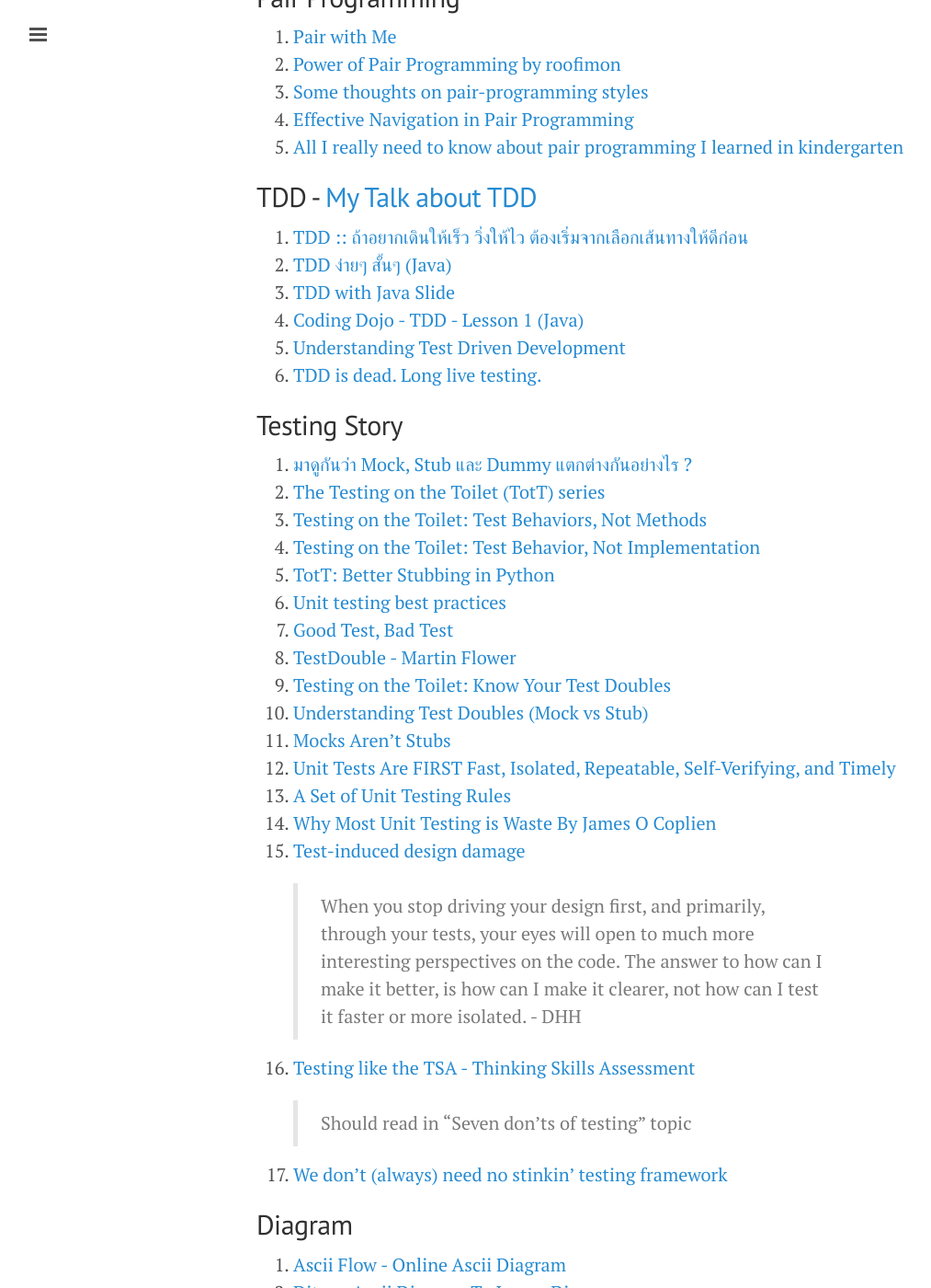
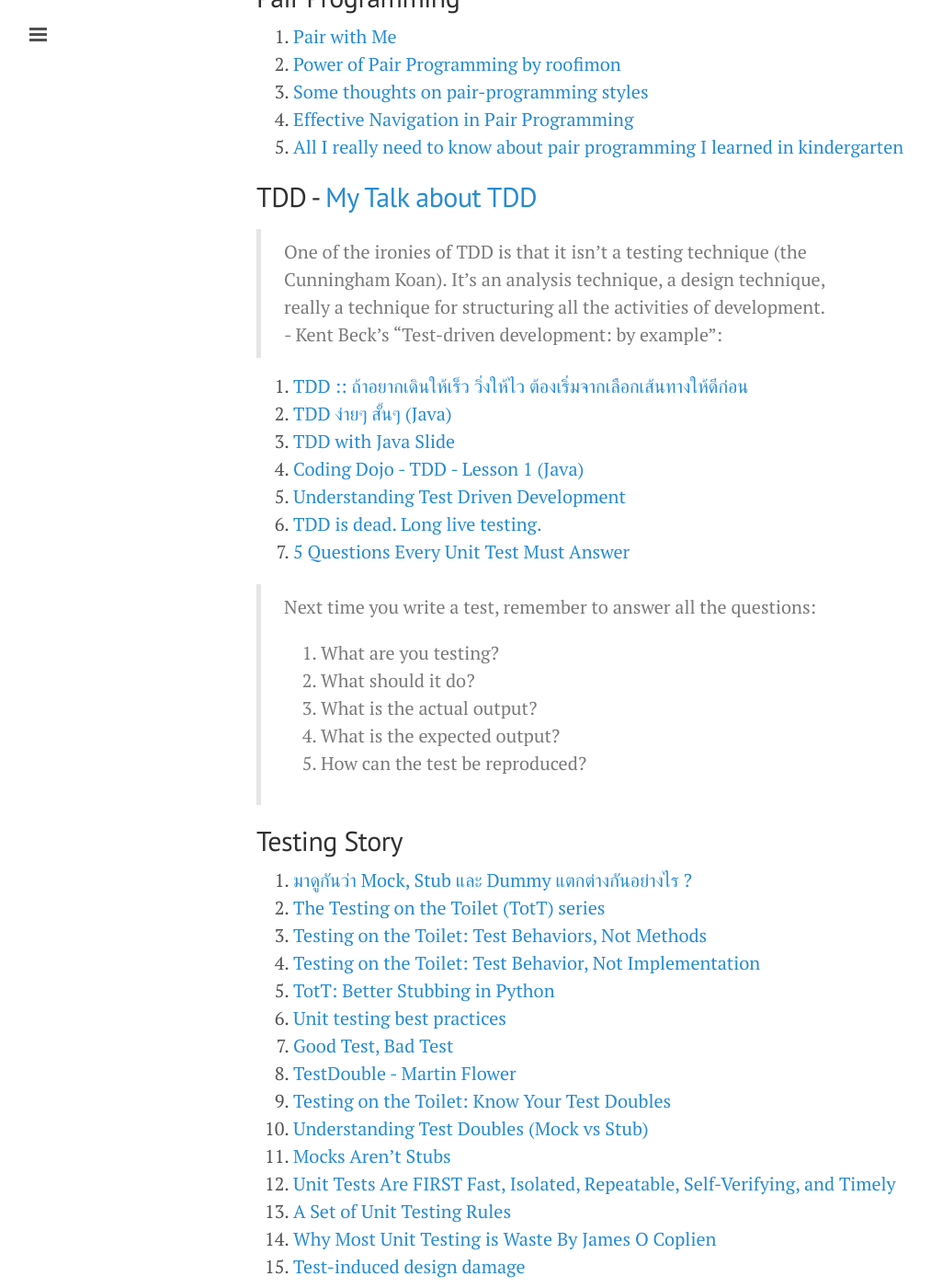
Before and after one commit to ibotdotout/ibotdotout.github.io, a Jekyll site: the page built from _posts/2015-06-24-coding.md, in a window 1280 px wide and 1400 px high, scrolled down 897 px. Shown: the whole window at 92% size, without its empty margins (1-1014 px from the left). Built offline with Jekyll 4.4.1, drawn with Linux system fonts in a browser that asks for light colours; nearby versions of some CDN libraries; Markdown is read by kramdown in place of the engine named in the settings; comment, search, counter and statistics services are not loaded.

Commit message:
Add about 5 Questions Every Unit Test Must Answer

```diff
--- a/_posts/2015-06-24-coding.md
+++ b/_posts/2015-06-24-coding.md
@@ -37,13 +37,26 @@ excerpt: All about coding resources and stroy about coding.
 5. [All I really need to know about pair programming I learned in kindergarten](http://www.cs.rice.edu/~mgricken/teaching/402/09-spring/readings/Everything.pdf)
 
 ## TDD - [My Talk about TDD]({{site.url}}/talks/barcampsk4/)
+
+> One of the ironies of TDD is that it isn't a testing technique (the Cunningham
+Koan). It's an analysis technique, a design technique, really a technique for
+structuring all the activities of development. -  Kent Beck's "Test-driven
+development: by example":
+
 1. [TDD :: ถ้าอยากเดินให้เร็ว วิ่งให้ไว ต้องเริ่มจากเลือกเส้นทางให้ดีก่อน](http://www.somkiat.cc/tdd-choose-the-right-way/)
 1. [TDD ง่ายๆ สั้นๆ (Java)](https://www.youtube.com/watch?v=9OQeO64x-2k)
 2. [TDD with Java Slide](https://github.com/up1/course_php_101/blob/master/slide/10-SPRINT3R-TDD.pdf)
 2. [Coding Dojo - TDD - Lesson 1 (Java)](https://www.youtube.com/watch?v=4UM73byPFlA)
 3. [Understanding Test Driven Development](https://www.youtube.com/watch?v=q5Xd1tmIgec)
 4. [TDD is dead. Long live testing.](http://david.heinemeierhansson.com/2014/tdd-is-dead-long-live-testing.html)
+5. [5 Questions Every Unit Test Must Answer](https://medium.com/javascript-scene/what-every-unit-test-needs-f6cd34d9836d#.5bukb49r3)
 
+> Next time you write a test, remember to answer all the questions:
+> 1. What are you testing?
+> 2. What should it do?
+> 3. What is the actual output?
+> 4. What is the expected output?
+> 5. How can the test be reproduced?
 
 ## Testing Story
 1. [มาดูกันว่า Mock, Stub และ Dummy แตกต่างกันอย่างไร ?](http://www.somkiat.cc/test-double-mock-stub-and-dummy/)
```
